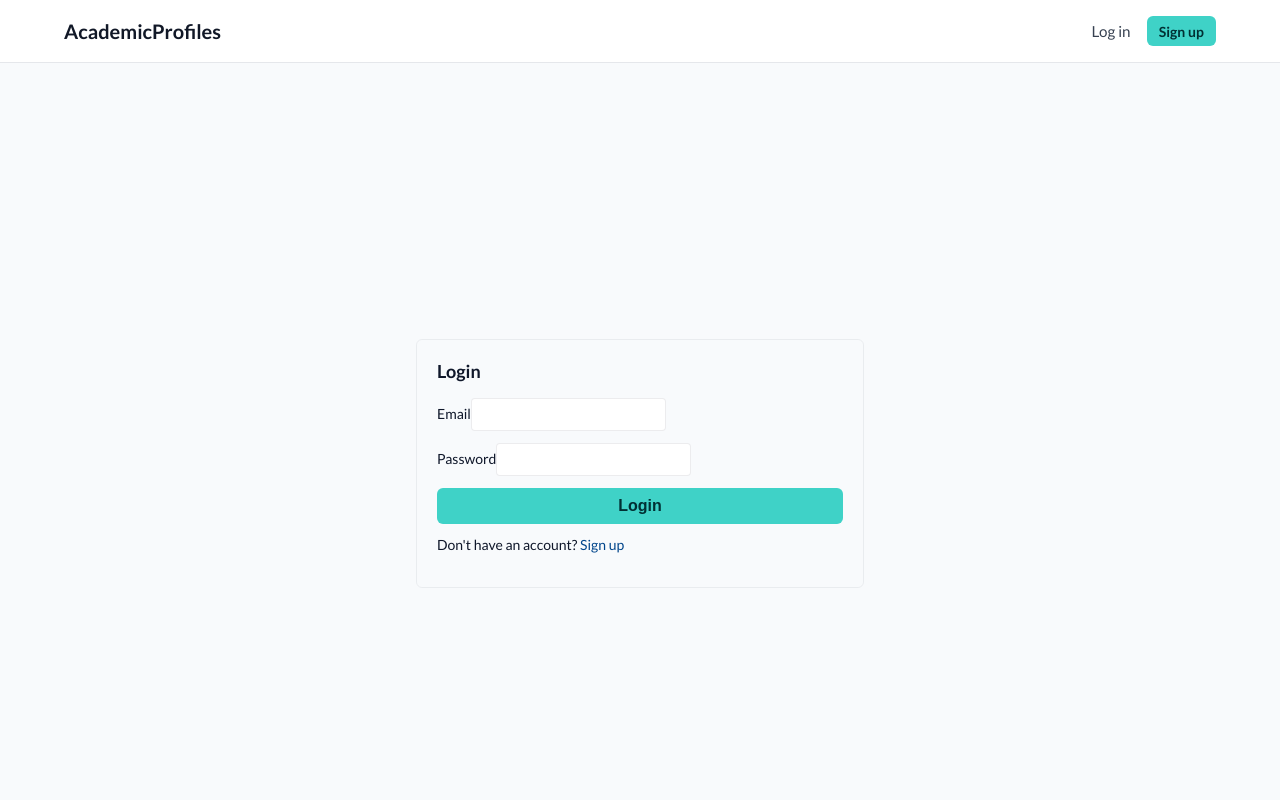
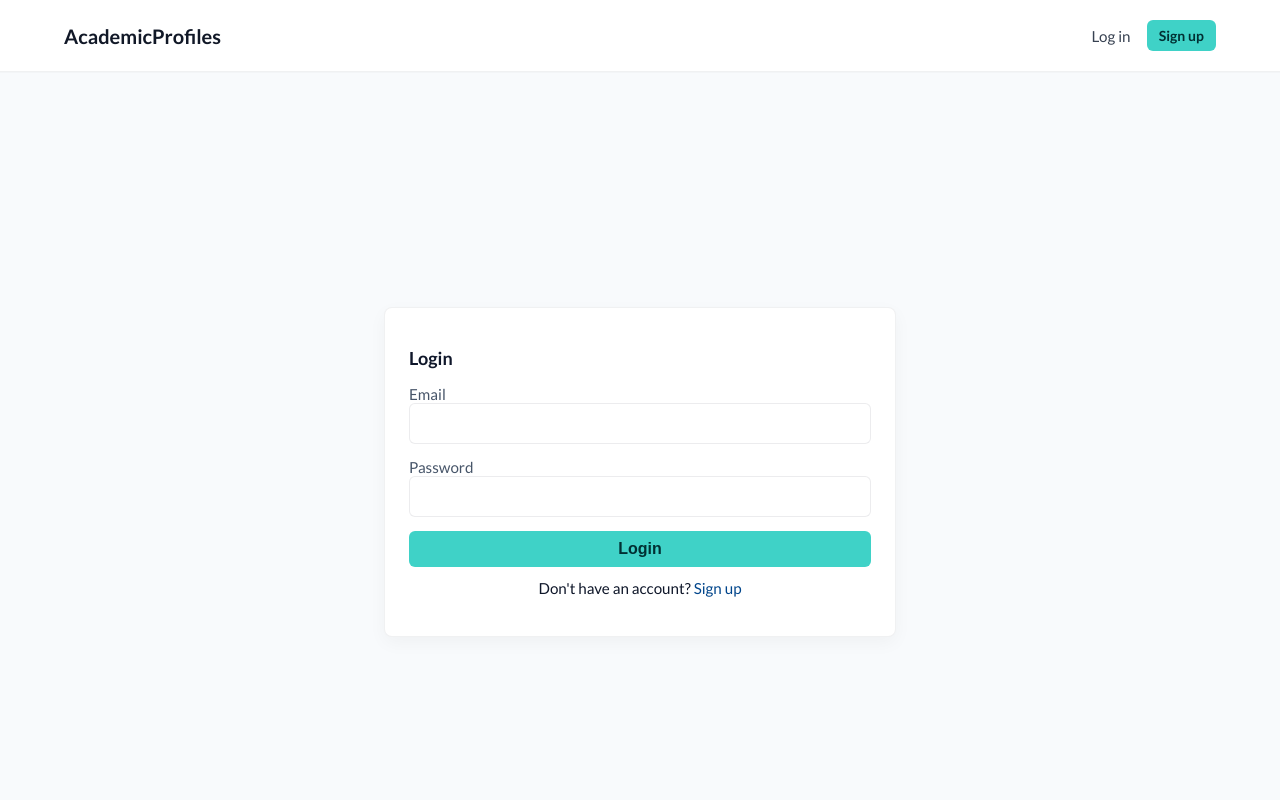
Before and after one commit to DevJerry1738/academic-profile, a Next.js app: page /login in a window 1280 px wide. Shown: the top 800 px of the page. Built offline with nearby package versions, Linux system fonts and the light colour scheme.

Commit message:
updated ui

```diff
--- a/src/app/(auth)/login/login.module.css
+++ b/src/app/(auth)/login/login.module.css
@@ -1,8 +1,9 @@
-.wrap{min-height:100vh;display:flex;align-items:center;justify-content:center;background:transparent}
-.card{width:100%;max-width:28rem;padding:1.25rem;background:var(--color-surface);border-radius:0.375rem;border:1px solid rgba(15,23,42,0.06)}
+.wrap{min-height:100vh;display:flex;align-items:center;justify-content:center;background:transparent;padding-block:2rem}
+.card{width:100%;max-width:32rem;padding:1.5rem;background:var(--surface);border-radius:0.5rem;border:1px solid var(--border);box-shadow:0 6px 18px rgba(3,7,18,0.04)}
 .title{font-size:1.125rem;font-weight:600}
-.form{margin-top:1rem;display:flex;flex-direction:column;gap:0.75rem}
-.label{font-size:0.875rem;color:var(--color-muted)}
-.input{padding:0.5rem;border:1px solid rgba(15,23,42,0.08);border-radius:0.25rem}
-.submit{margin-top:0.5rem;background:var(--color-primary);color:white;border:0;padding:0.6rem;border-radius:0.375rem}
-.links{margin-top:0.75rem;font-size:0.875rem}
+.form{margin-top:1rem;display:flex;flex-direction:column;gap:0.875rem}
+.label{font-size:0.95rem;color:var(--muted);display:block}
+.input{padding:0.75rem;border:1px solid rgba(15,23,42,0.08);border-radius:0.375rem;width:100%;box-sizing:border-box}
+.input:focus{outline:2px solid color-mix(in srgb,var(--brand-accent) 18%, transparent);outline-offset:2px;border-color:var(--brand-accent)}
+.submit{margin-top:0.5rem}
+.links{margin-top:0.75rem;font-size:0.95rem;text-align:center}
--- a/src/app/(auth)/register/register.module.css
+++ b/src/app/(auth)/register/register.module.css
@@ -1,8 +1,9 @@
-.wrap{min-height:100vh;display:flex;align-items:center;justify-content:center}
-.card{width:100%;max-width:28rem;padding:1.25rem;background:var(--color-surface);border-radius:0.375rem;border:1px solid rgba(15,23,42,0.06)}
+.wrap{min-height:100vh;display:flex;align-items:center;justify-content:center;padding-block:2rem}
+.card{width:100%;max-width:32rem;padding:1.5rem;background:var(--surface);border-radius:0.5rem;border:1px solid var(--border);box-shadow:0 6px 18px rgba(3,7,18,0.04)}
 .title{font-size:1.125rem;font-weight:600}
-.form{margin-top:1rem;display:flex;flex-direction:column;gap:0.75rem}
-.label{font-size:0.875rem;color:var(--color-muted)}
-.input{padding:0.5rem;border:1px solid rgba(15,23,42,0.08);border-radius:0.25rem}
-.submit{margin-top:0.5rem;background:var(--color-primary);color:white;border:0;padding:0.6rem;border-radius:0.375rem}
-.links{margin-top:0.75rem;font-size:0.875rem}
+.form{margin-top:1rem;display:flex;flex-direction:column;gap:0.875rem}
+.label{font-size:0.95rem;color:var(--muted);display:block}
+.input{padding:0.75rem;border:1px solid rgba(15,23,42,0.08);border-radius:0.375rem;width:100%;box-sizing:border-box}
+.input:focus{outline:2px solid color-mix(in srgb,var(--brand-accent) 18%, transparent);outline-offset:2px;border-color:var(--brand-accent)}
+.submit{margin-top:0.5rem}
+.links{margin-top:0.75rem;font-size:0.95rem;text-align:center}
--- a/src/app/page.module.css
+++ b/src/app/page.module.css
@@ -17,13 +17,27 @@ body {
   padding-block: calc(var(--spacing-base) * 8) calc(var(--spacing-base) * 4);
   border-bottom: 1px solid transparent;
   background: linear-gradient(180deg, rgba(2,6,23,0.55), rgba(2,6,23,0.35)), url('../assets/hero-bg.webp') center/cover no-repeat;
+  background-attachment: fixed;
+  background-position: center center;
   color: var(--surface);
+}
+
+@media (max-width: 880px){
+  .hero{ background-attachment: scroll }
 }
 
 .heroInner {
   max-width: var(--hero-max-width);
   margin-inline: auto;
   text-align: center;
+}
+
+/* Increase prominence of the first section heading after hero */
+.hero + .container .center{
+  margin-top: calc(var(--spacing-base) * 3);
+  font-size: clamp(1.25rem, 2.4vw, 1.5rem);
+  color: var(--brand-accent);
+  font-weight:700;
 }
 
 .headline {
@@ -90,8 +104,13 @@ body {
   padding-inline: var(--spacing-base);
 }
 
+
 .center {
+  font-size: clamp(1.25rem, 3.6vw, 1.875rem);
+  font-weight: 700;
+color: var(--brand-accent);
   text-align: center;
+
 }
 
 .features {
@@ -116,7 +135,7 @@ body {
 .card {
   background: var(--surface);
   padding: calc(var(--spacing-base) * 1.5);
-  border-radius: 0.75rem;
+  border-radius: 0 0.75rem 0 0.75rem; /* top-right & bottom-left rounded */
   border: 1px solid rgba(15,23,42,0.04);
   box-shadow: 0 4px 12px rgba(3,7,18,0.03);
   transition: transform 220ms cubic-bezier(.2,.9,.2,1), box-shadow 220ms ease;
--- a/src/app/page.tsx
+++ b/src/app/page.tsx
@@ -20,7 +20,7 @@ export default function LandingPage() {
       </header>
 
       <section className="container">
-        <h2 className="center">Why Choose Our Platform?</h2>
+        <h2 className={styles.center}>Why Choose Our Platform?</h2>
         <div className={styles.features}>
           <article className={styles.card}>
             <h3>Polished Professional Profiles</h3>
--- a/src/components/layout/Navbar.module.css
+++ b/src/components/layout/Navbar.module.css
@@ -1,12 +1,21 @@
 .header {
-  border-bottom: 1px solid #e5e7eb;
-  background-color: #ffffff;
+  position: fixed;
+  top: 0;
+  left: 0;
+  right: 0;
+  z-index: 60;
+  height: var(--nav-height);
+  background: rgba(255,255,255,0.96);
+  border-bottom: 1px solid var(--border);
+  backdrop-filter: blur(6px);
+  box-shadow: 0 1px 0 rgba(3,7,18,0.02);
 }
 
 .nav {
   max-width: 1200px;
   margin: 0 auto;
-  padding: 1rem 1.5rem;
+  padding: 0 1.5rem;
+  height: 100%;
   display: flex;
   align-items: center;
   justify-content: space-between;
--- a/src/styles/globals.css
+++ b/src/styles/globals.css
@@ -19,6 +19,9 @@
   --space-2: 0.5rem;
   --space-3: 1rem;
   --space-4: 1.5rem;
+
+  /* Layout */
+  --nav-height: 72px;
 }
 
 *,
@@ -49,11 +52,7 @@ h1 {
   font-size: clamp(1.5rem, 2.5vw, 2.25rem);
   margin: 0;
 }
-h2 {
-  font-weight: 600;
-  font-size: 1.125rem;
-  margin: 0;
-}
+
 small {
   font-size: 0.875rem;
 }
@@ -64,9 +63,7 @@ small {
   margin-inline: auto;
   padding-inline: 1.5rem;
 }
-.center {
-  text-align: center;
-}
+
 
 /* Base components */
 .header-nav {
@@ -75,6 +72,7 @@ small {
 }
 .page-main {
   min-height: 100vh;
+  padding-top: var(--nav-height);
 }
 
 /* Accessibility helpers */
```
